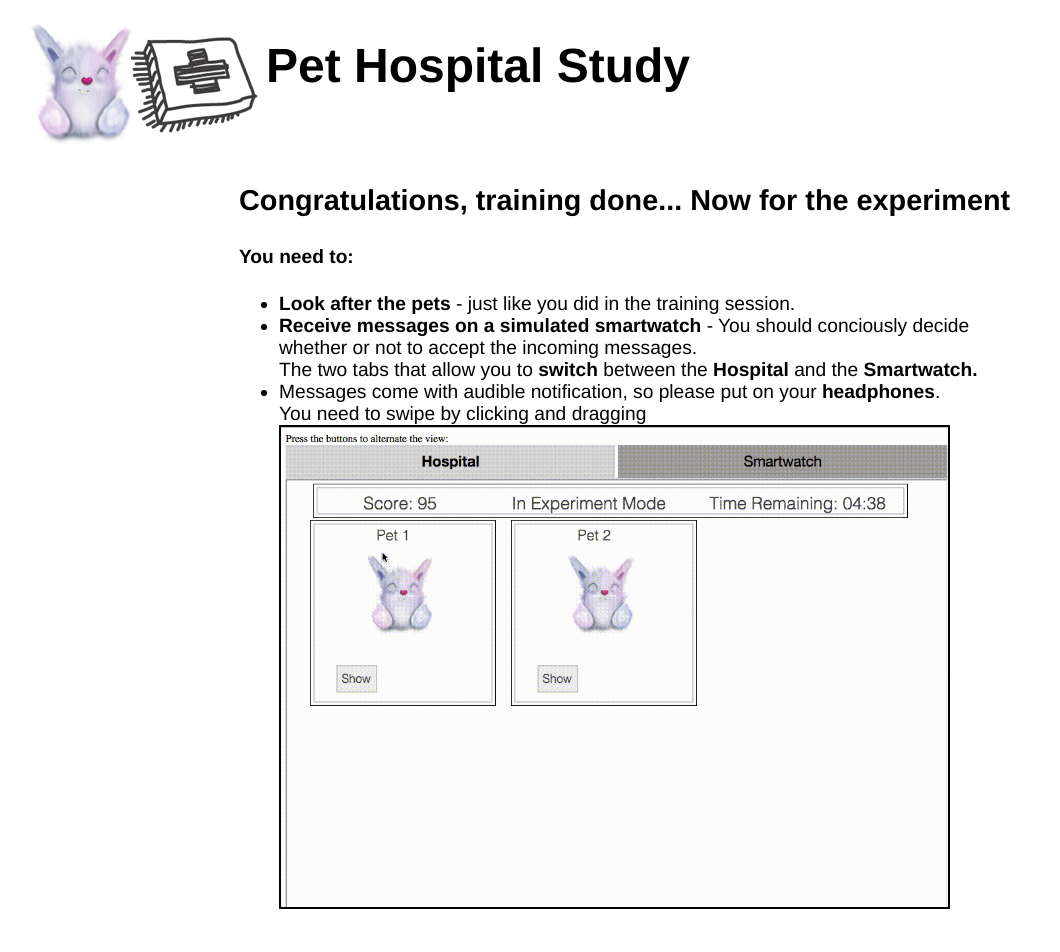
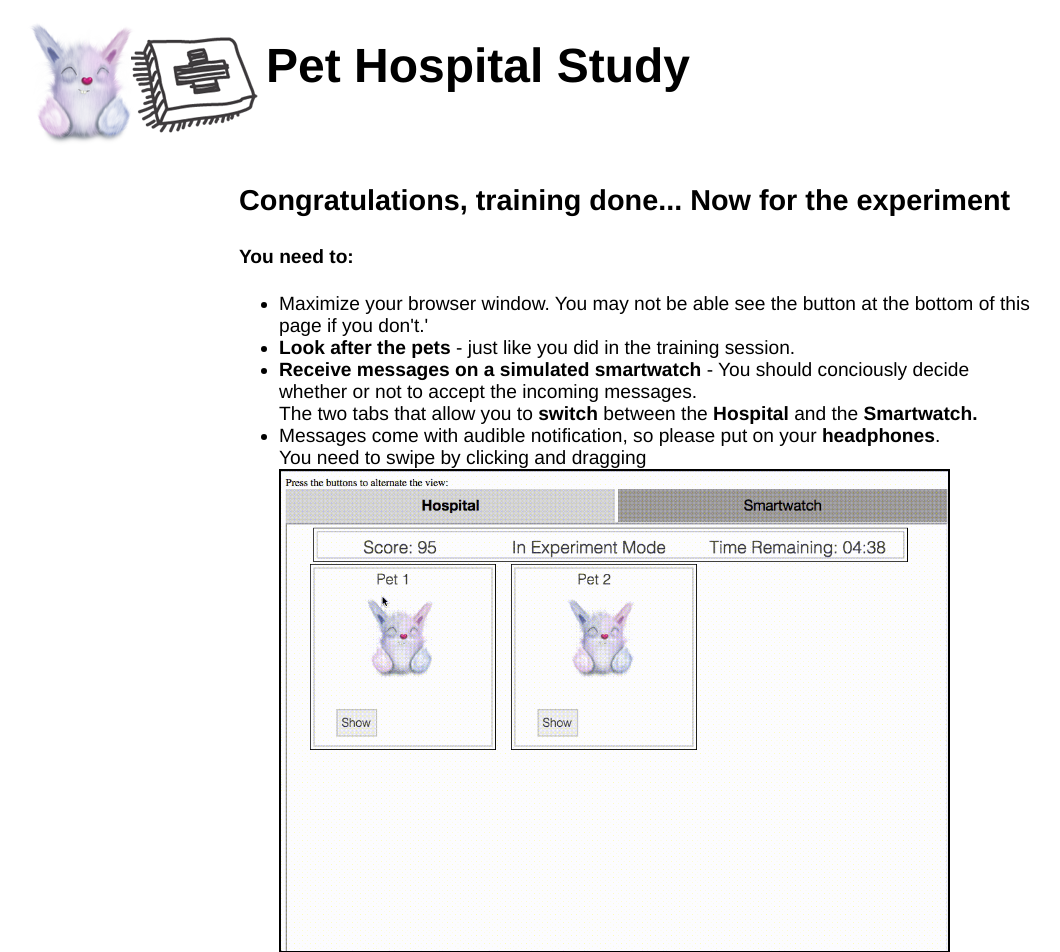
Before and after one commit to frankbolton/pethospital, a Flask app: page /after_learn in a window 1280 px wide. Shown: the top 952 px of the page, without its empty margins (1-1061 px from the left). Run offline with Flask 2, Linux system fonts and the light colour scheme; the visitor is signed in with stand-in values (Sample User, id 1); data that the repository does not hold is empty; some libraries are stand-ins or nearby versions.

Commit message:
scrolling fixed

```diff
--- a/app/templates/after_learn_tabbed.html
+++ b/app/templates/after_learn_tabbed.html
@@ -6,7 +6,8 @@
 <h3>Congratulations, training done... Now for the experiment</h3>
 
 <h4>You need to:</h4>
-<ul><li><b>Look after the pets </b> - just like you did in the training session.</li>
+<ul><li>Maximize your browser window. You may not be able see the button at the bottom of this page if you don't.'</li>
+    <li><b>Look after the pets </b> - just like you did in the training session.</li>
     <li><b>Receive messages on a simulated smartwatch</b> - You should conciously decide whether or not to accept the incoming messages.<br>
         The two tabs that allow you to <b>switch</b> between the <b>Hospital</b> and the <b>Smartwatch.</b><br>
 </li>
```
